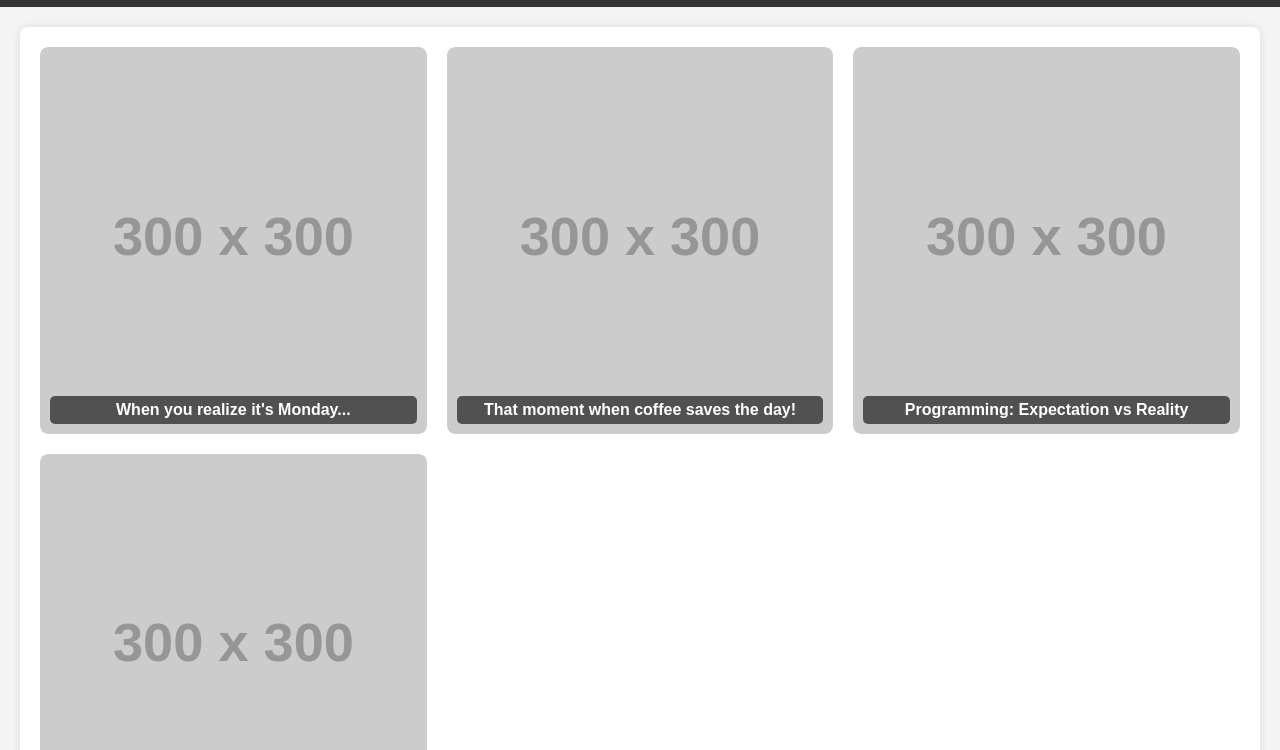
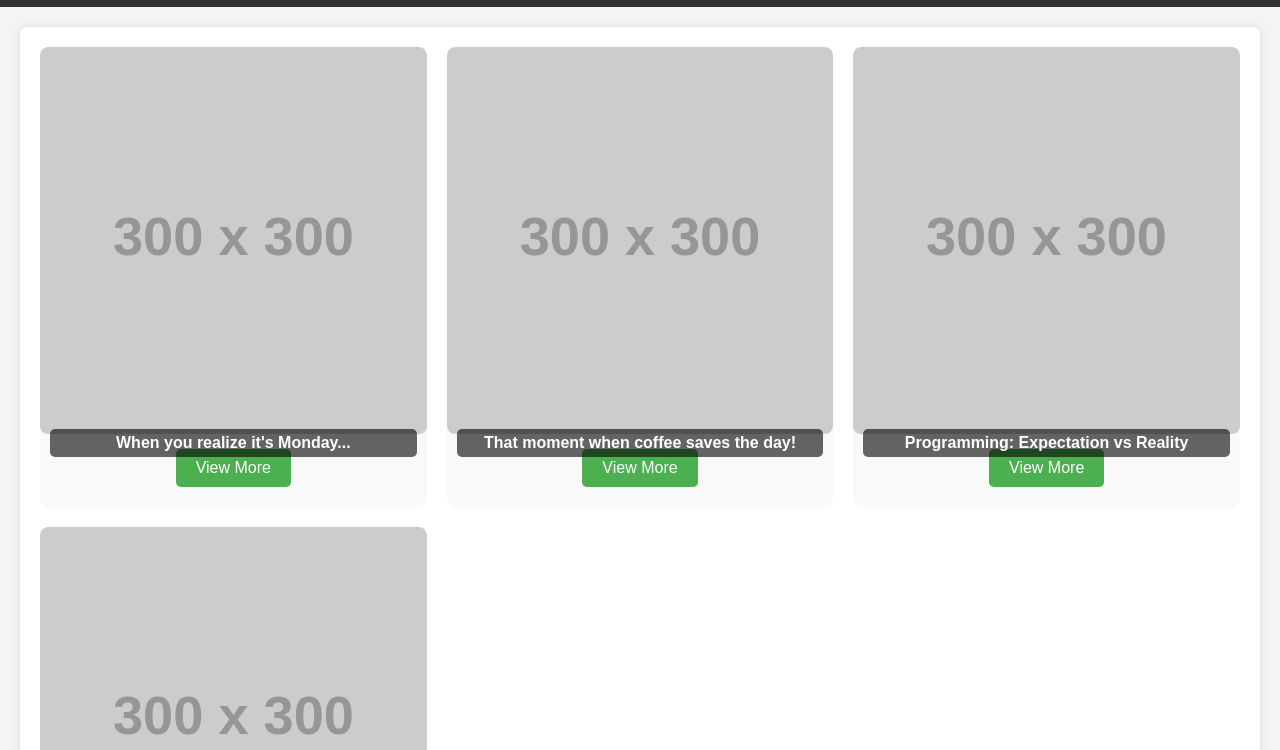
Before and after one commit to t84261945/meme-page, a plain HTML site: page index.html in a window 1280 px wide. Shown: the part 50-800 px from the top of the page. Drawn offline with Linux system fonts and the light colour scheme; placeholder pictures from the web are drawn by us.

Commit message:
Update index.html

```diff
--- a/index.html
+++ b/index.html
@@ -43,6 +43,8 @@
             position: relative;
             overflow: hidden;
             border-radius: 8px;
+            background: #f9f9f9;
+            padding-bottom: 20px;
         }
 
         .meme img {
@@ -54,7 +56,7 @@
 
         .meme h2 {
             position: absolute;
-            bottom: 10px;
+            bottom: 50px;
             left: 10px;
             right: 10px;
             background: rgba(0, 0, 0, 0.6);
@@ -64,6 +66,22 @@
             font-size: 16px;
             margin: 0;
             text-align: center;
+        }
+
+        .meme button {
+            display: block;
+            margin: 15px auto 0;
+            padding: 10px 20px;
+            background-color: #4CAF50;
+            color: #fff;
+            border: none;
+            border-radius: 5px;
+            font-size: 16px;
+            cursor: pointer;
+        }
+
+        .meme button:hover {
+            background-color: #45a049;
         }
 
         footer {
@@ -98,18 +116,22 @@
             <div class="meme">
                 <img src="https://via.placeholder.com/300" alt="Meme 1">
                 <h2>When you realize it's Monday...</h2>
+                <button>View More</button>
             </div>
             <div class="meme">
                 <img src="https://via.placeholder.com/300" alt="Meme 2">
                 <h2>That moment when coffee saves the day!</h2>
+                <button>View More</button>
             </div>
             <div class="meme">
                 <img src="https://via.placeholder.com/300" alt="Meme 3">
                 <h2>Programming: Expectation vs Reality</h2>
+                <button>View More</button>
             </div>
             <div class="meme">
                 <img src="https://via.placeholder.com/300" alt="Meme 4">
                 <h2>When the Wi-Fi drops during your stream...</h2>
+                <button>View More</button>
             </div>
         </div>
     </div>
```
